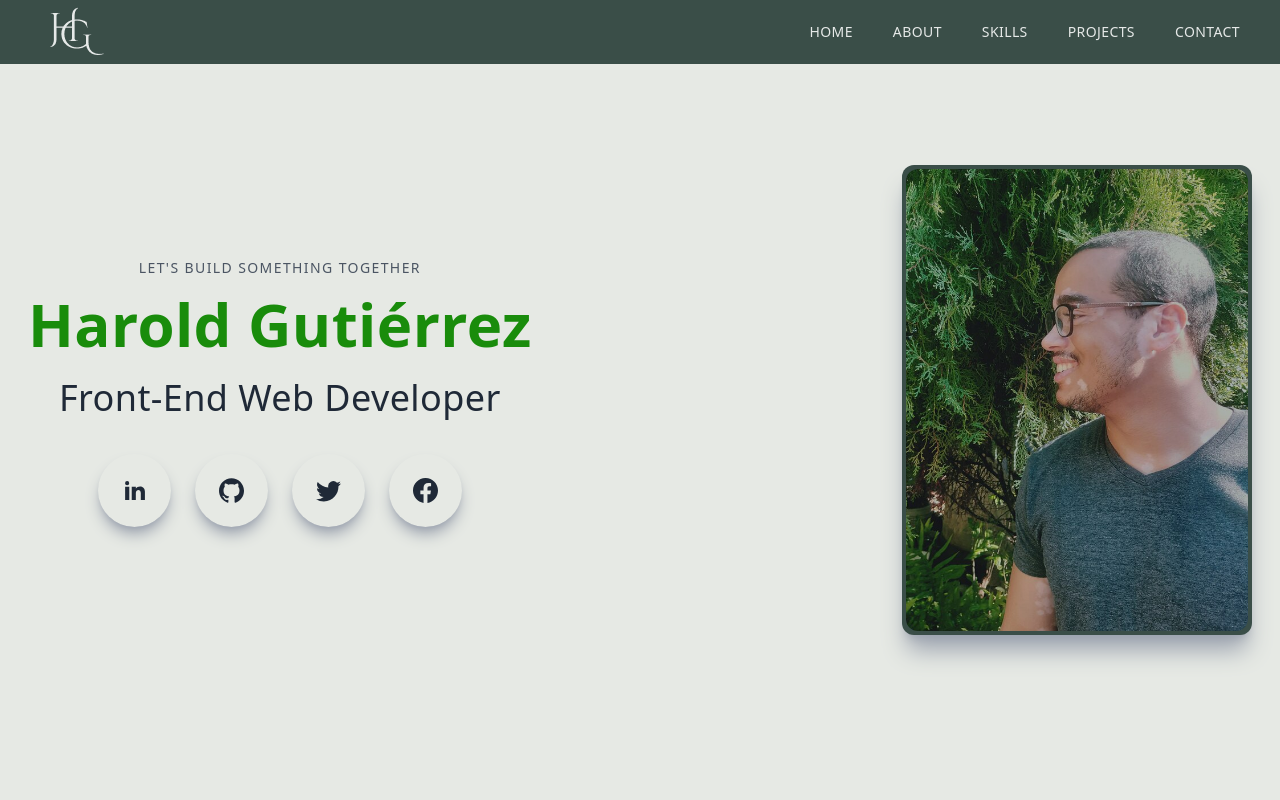
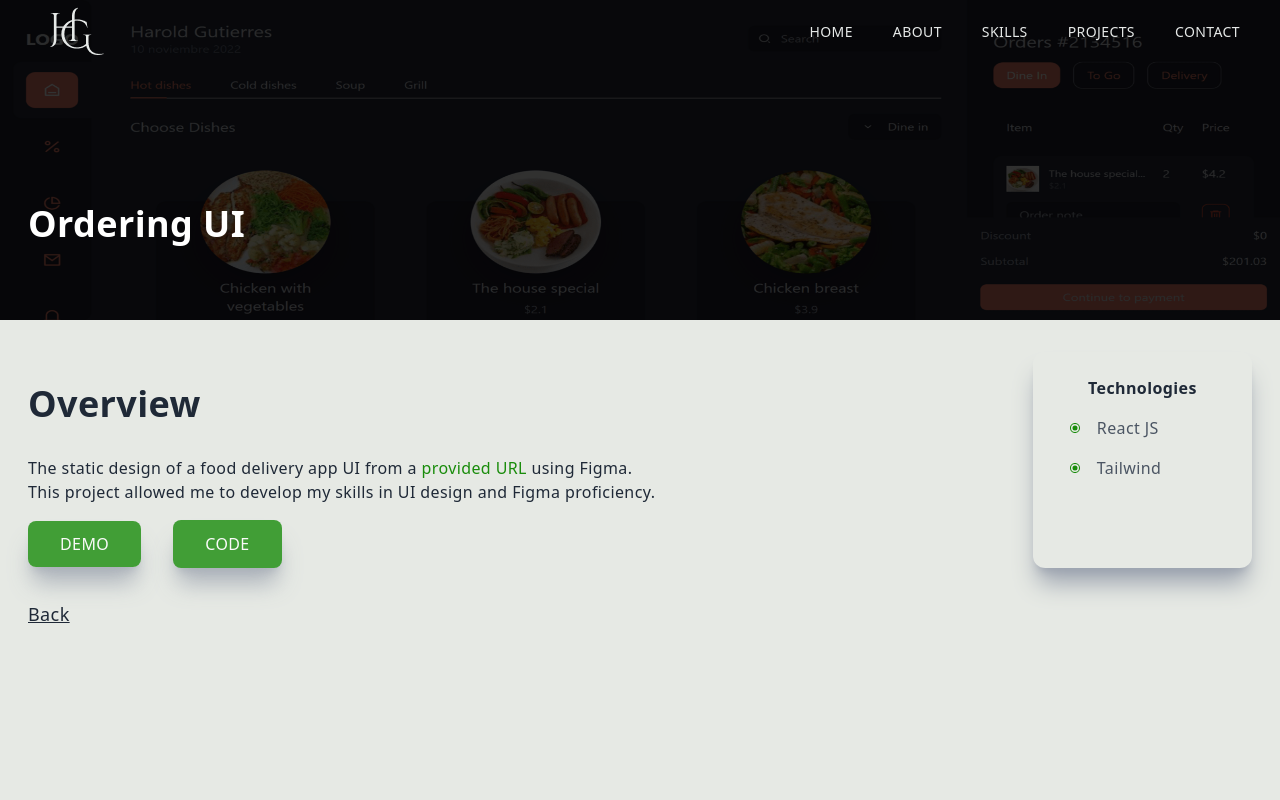
Before and after one commit to Harold2000-ga/Portfolio-Harold, a React (Vite) app: page /ordering in a window 1280 px wide. Shown: the top 800 px of the page. Built offline with nearby package versions, Linux system fonts and the light colour scheme.

Commit message:
Add Ordering UI

```diff
--- /dev/null
+++ b/src/pages/OrderingUi.jsx
@@ -0,0 +1,72 @@
+import { RiRadioButtonLine } from 'react-icons/ri'
+import { HashLink } from 'react-router-hash-link'
+import OrderingBanner from '../../src/assets/Others/OrderingBanner.png'
+
+export const Ordering = () => {
+  return (
+    <div className='w-full'>
+      <div className='w-screen h-[30vh] lg:h-[40vh] relative '>
+        <div className='absolute top-0 left-0 w-full h-[30vh] lg:h-[40vh] bg-black/80 z-10'></div>
+        <img src={OrderingBanner} loading='lazy' alt='Casa' className='object-fill w-full h-full' />
+        <div className='text-white p-2 z-10 absolute top-[70%] max-w-[1240px] w-full left-[50%] right-[50%] translate-x-[-50%] translate-y-[-50%]'>
+          <h2 className='py-2'>Ordering UI</h2>
+        </div>
+      </div>
+      <div className='max-w-[1240px] mx-auto p-2 grid md:grid-cols-5 gap-8 pt-8'>
+        <div className='col-span-4'>
+          <h2 className='py-8'>Overview</h2>
+          <p>
+            The static design of a food delivery app UI from a{' '}
+            <a
+              href='https://www.uistore.design/'
+              rel='noreferrer'
+              className='text-primary'
+              target='_blank'
+            >
+              provided URL{' '}
+            </a>
+            using Figma.
+          </p>
+
+          <p> This project allowed me to develop my skills in UI design and Figma proficiency.</p>
+
+          <a
+            href='https://orderin-ui.vercel.app/'
+            target='_blank'
+            className='px-8 py-3 mt-4 mr-8  bg-primary opacity-80 text-white uppercase rounded-lg cursor-pointer hover:opacity-100 shadow-gray-400 shadow-xl'
+            rel='noreferrer'
+          >
+            Demo
+          </a>
+          <a
+            href='https://github.com/Harold2000-ga/Orderin-UI'
+            target='_blank'
+            className='inline-block px-8 py-3 mt-4 bg-primary opacity-80 text-white uppercase rounded-lg cursor-pointer hover:opacity-100 shadow-gray-400 shadow-xl'
+            rel='noreferrer'
+          >
+            Code
+          </a>
+        </div>
+        <div className='col-span-4 md:col-span-1 shadow-xl shadow-gray-400 rounded-xl p-4'>
+          <div className='p-2'>
+            <p className='text-center font-bold pb-2'>Technologies</p>
+            <div className='grid grid-cols-3 md:grid-cols-1'>
+              <p className='text-gray-600 py-2 pl-3 flex items-center'>
+                <RiRadioButtonLine className='pr-1 mr-3 text-primary' />
+                React JS
+              </p>
+
+              <p className='text-gray-600 py-2 pl-3 flex items-center'>
+                <RiRadioButtonLine className='pr-1 mr-3 text-primary' />
+                Tailwind
+              </p>
+            </div>
+          </div>
+        </div>
+        <HashLink to='/#Projects'>
+          <p className='underline cursor-pointer text-lg'> Back </p>
+        </HashLink>
+      </div>
+    </div>
+  )
+}
--- a/src/routes/routes.jsx
+++ b/src/routes/routes.jsx
@@ -6,6 +6,7 @@ import { BgRemove } from '../pages/BgRemove'
 import { Christmas } from '../pages/ChristmasGifts'
 import { Weather } from '../pages/Weather'
 import { Netflix } from '../pages/Netflix'
+import { Ordering } from '../pages/OrderingUi'
 
 export const Routing = () => {
   return (
@@ -17,6 +18,7 @@ export const Routing = () => {
         <Route path='/bg-remove' element={<BgRemove />} />
         <Route path='/weather' element={<Weather />} />
         <Route path='/netflix' element={<Netflix />} />
+        <Route path='/ordering' element={<Ordering />} />
         <Route index element={<PagePrincipal />} />
         <Route path='*' element={<PagePrincipal />} />
       </Routes>
--- a/src/sections/Navbar.jsx
+++ b/src/sections/Navbar.jsx
@@ -26,6 +26,7 @@ export const Navbar = () => {
           location.pathname.includes('bg-remove') ||
           location.pathname.includes('christmas') ||
           location.pathname.includes('netflix') ||
+          location.pathname.includes('ordering') ||
           location.pathname.includes('weather')
         ) {
           setNavBg('transparent')
@@ -40,6 +41,7 @@ export const Navbar = () => {
       location.pathname.includes('bg-remove') ||
       location.pathname.includes('christmas') ||
       location.pathname.includes('netflix') ||
+      location.pathname.includes('ordering') ||
       location.pathname.includes('weather')
     ) {
       setNavBg('transparent')
--- a/src/sections/Projects.jsx
+++ b/src/sections/Projects.jsx
@@ -4,6 +4,7 @@ import BackgroundRemovalImage from '../../src/assets/Others/bg-remove.png'
 import ChristmasImage from '../../src/assets/Others/ChristmasGifts.png'
 import WeatherImage from '../../src/assets/Others/Weather.png'
 import NetflixImage from '../../src/assets/Others/Netflix.png'
+import OrderingImage from '../../src/assets/Others/Ordering.png'
 
 export const Projects = () => {
   return (
@@ -26,21 +27,14 @@ export const Projects = () => {
 
         <ProjectItem
           grid={3}
-          title='Laptop testing3'
-          description='React Js'
-          image={ReactSocialImage}
-          projectUrl='/about1'
-        />
-      </div>
-      <p className='text-xl tracking-widest uppercase text-primary my-8'>Small-Projects</p>
-      <div className='grid md:grid-cols-2 xl:grid-cols-3 gap-8'>
-        <ProjectItem
-          grid={3}
           title='Netflix Mirror'
           description='React Js'
           image={NetflixImage}
           projectUrl='/netflix'
         />
+      </div>
+      <p className='text-xl tracking-widest uppercase text-primary my-8'>Small-Projects</p>
+      <div className='grid md:grid-cols-2 xl:grid-cols-3 gap-8'>
         <ProjectItem
           title='Country Weather'
           description='React JS'
@@ -53,6 +47,13 @@ export const Projects = () => {
           image={ChristmasImage}
           projectUrl='/christmas'
         />
+        <ProjectItem
+          grid={3}
+          title='Ordering UI'
+          description='React Js'
+          image={OrderingImage}
+          projectUrl='/ordering'
+        />
       </div>
     </div>
   )
```
Also changed, not shown: src/assets/Others/Ordering.png (added), src/assets/Others/OrderingBanner.png (added).
